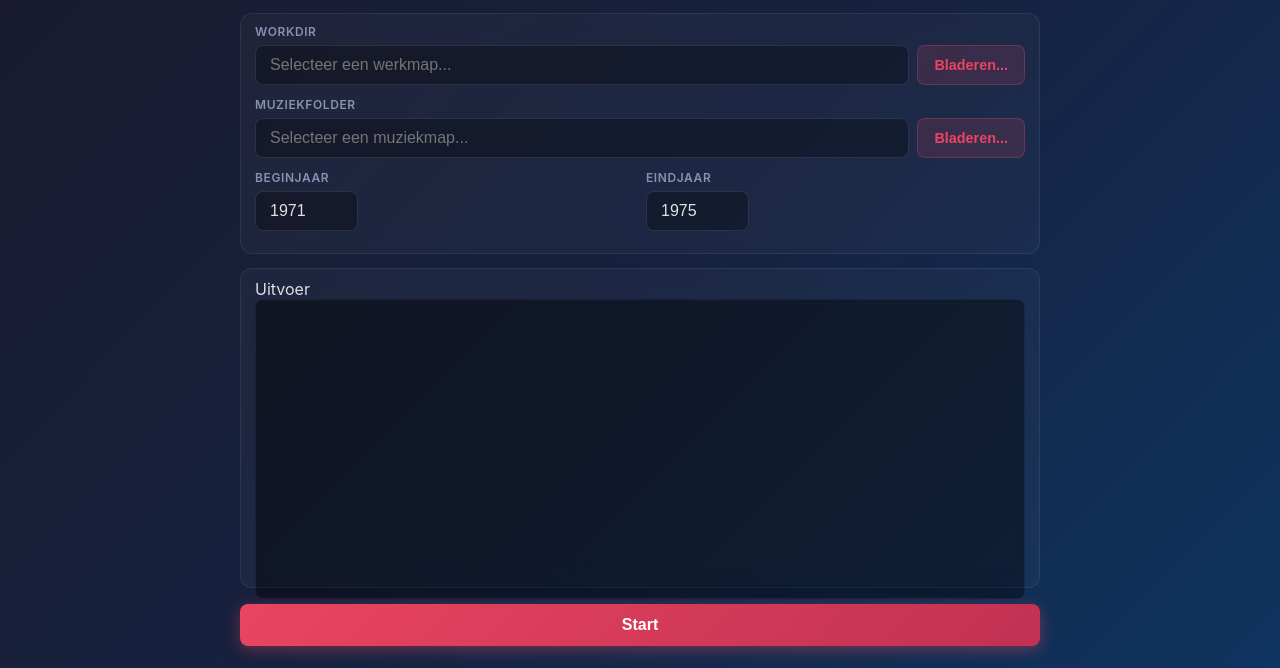
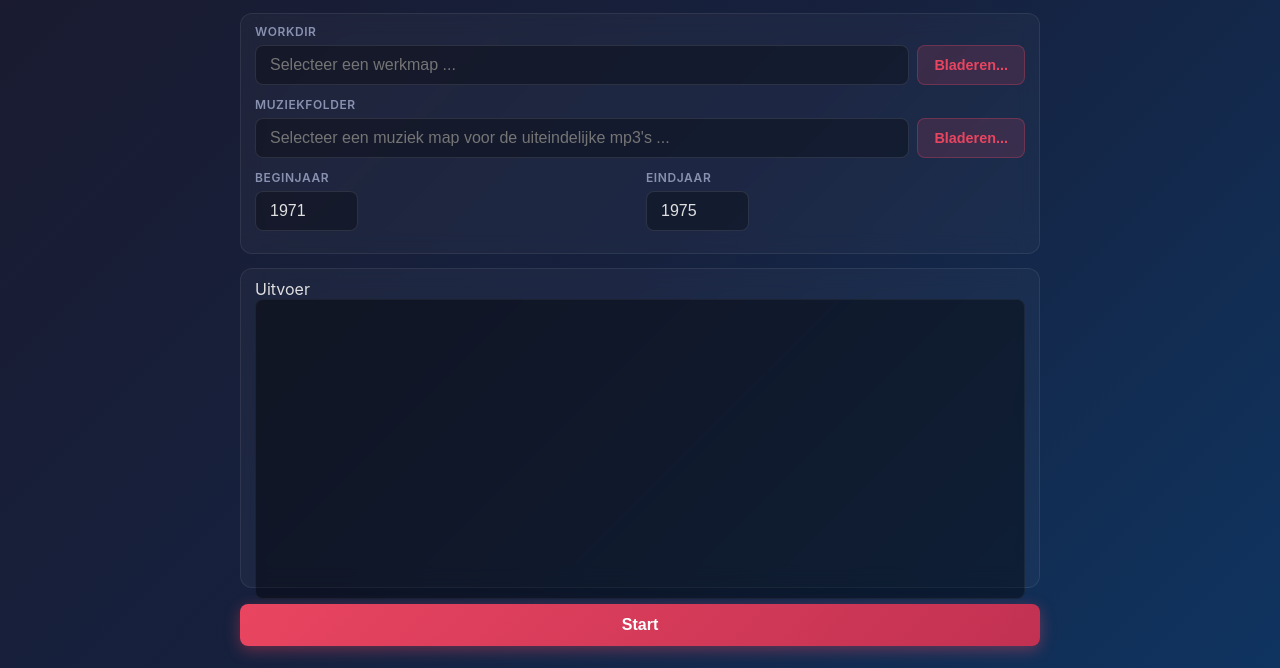
Before and after one commit to EsseteeStuff/radio2-top30, a website: page index.html in a window 1280 px wide. Shown: the part 132-800 px from the top of the page. Drawn offline with Linux system fonts and the light colour scheme.

Commit message:
Uiterlijk nog meer verbeterd

```diff
--- a/index.html
+++ b/index.html
@@ -18,7 +18,7 @@
         <div class="form-group">
           <label for="workdir">WORKDIR</label>
           <div class="input-row">
-            <input type="text" id="workdir" placeholder="Selecteer een werkmap..." readonly>
+            <input type="text" id="workdir" placeholder="Selecteer een werkmap ..." readonly>
             <button id="btn-workdir" class="btn btn-secondary">Bladeren...</button>
           </div>
         </div>
@@ -26,7 +26,7 @@
         <div class="form-group">
           <label for="muziekfolder">Muziekfolder</label>
           <div class="input-row">
-            <input type="text" id="muziekfolder" placeholder="Selecteer een muziekmap..." readonly>
+            <input type="text" id="muziekfolder" placeholder="Selecteer een muziek map voor de uiteindelijke mp3's ..." readonly>
             <button id="btn-muziekfolder" class="btn btn-secondary">Bladeren...</button>
           </div>
         </div>
```
